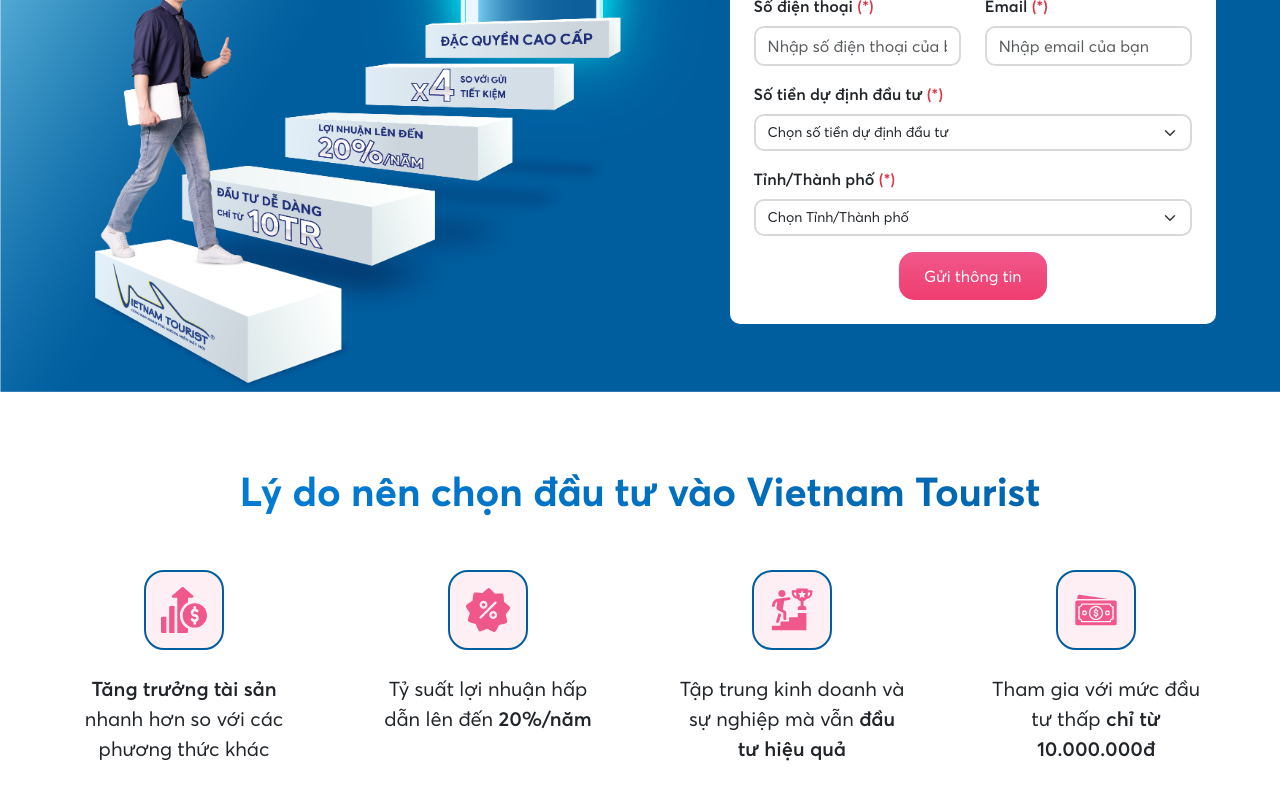
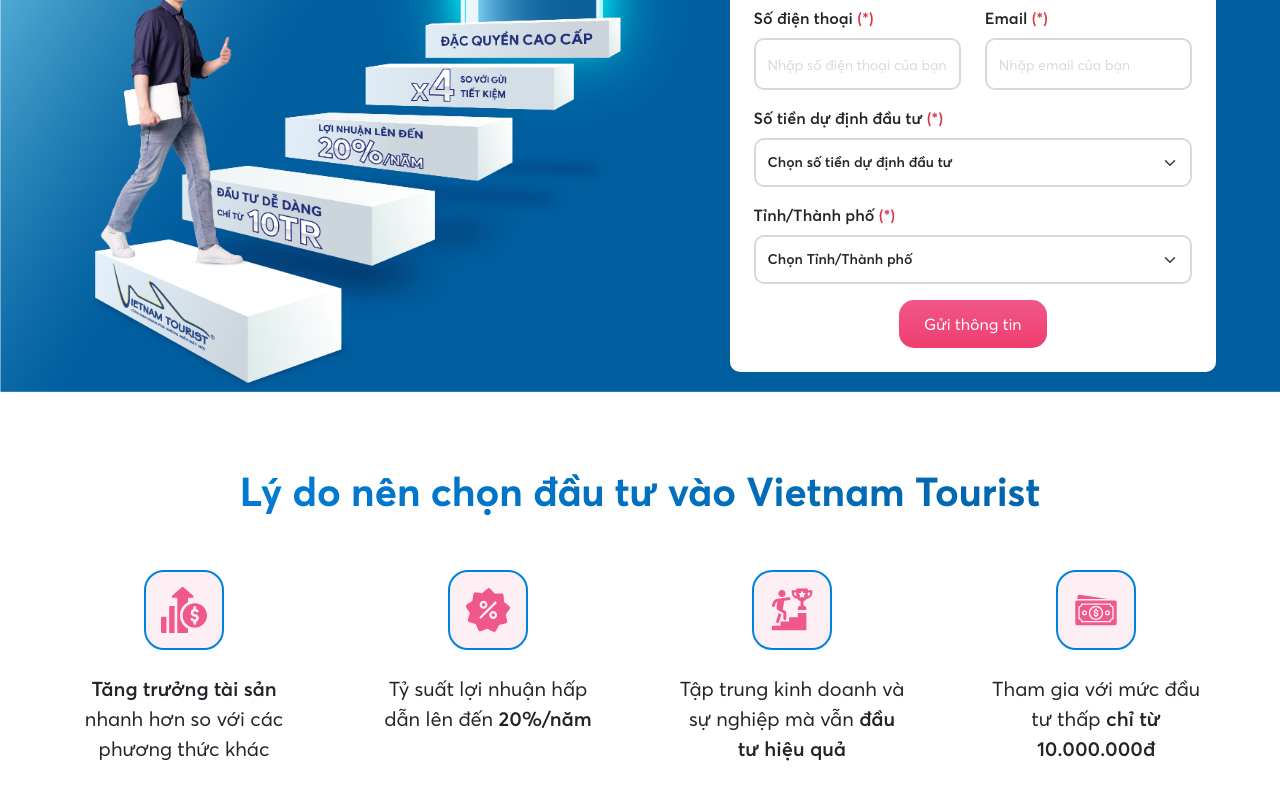
Before and after one commit to TanPhuong/landingpage-investor, a Vue app: page / in a window 1280 px wide. Shown: the part 360-1160 px from the top of the page. Built offline with nearby package versions, Linux system fonts and the light colour scheme.

Commit message:
fixing UI bug #2

```diff
--- a/src/views/HomeView.vue
+++ b/src/views/HomeView.vue
@@ -78,7 +78,7 @@ const data = [
               <div class="register-item mb-3">
                 <label for="investmentInput" class="form-label aver-semi-bold">Số tiền dự định đầu tư
                   <span class="text-danger">(*)</span></label>
-                <select name="investmentInput" id="investmentInput" class="form-select form-select-sm input-investor">
+                <select name="investmentInput" id="investmentInput" class="form-select form-select-sm input-investor aver-semi-bold">
                   <option selected>Chọn số tiền dự định đầu tư</option>
                 </select>
               </div>
@@ -87,7 +87,7 @@ const data = [
               <div class="register-item mb-3">
                 <label for="cityInput" class="form-label aver-semi-bold">Tỉnh/Thành phố
                   <span class="text-danger">(*)</span></label>
-                <select name="cityInput" id="cityInput" class="form-select form-select-sm input-investor">
+                <select name="cityInput" id="cityInput" class="form-select form-select-sm input-investor aver-semi-bold">
                   <option selected class="aver-bold">Chọn Tỉnh/Thành phố</option>
                 </select>
               </div>
@@ -103,7 +103,7 @@ const data = [
     </div>
 
     <!-- Reason section -->
-    <div id="reason_section" class="w-95">
+    <div id="reason_section" class="w-95 section-scroll-margin">
       <div class="reason_container p-70">
         <div class="title-section text-center fs-1 aver-bold page-text-gradient">
           Lý do nên chọn đầu tư vào Vietnam Tourist
@@ -181,7 +181,7 @@ const data = [
     </div>
 
     <!-- Consultant section -->
-    <div id="consultant_section">
+    <div id="consultant_section" class="section-scroll-margin">
       <div class="consultant_container w-95 p-70 d-flex justify-content-around align-items-center">
         <div class="img-section w-25" v-if="!mobileView">
           <img src="../assets/images/Model 2.png" alt="" class="block w-100">
@@ -214,12 +214,12 @@ const data = [
     </div>
 
     <!-- Benefit section -->
-    <div id="benefit_section">
+    <div id="benefit_section" class="section-scroll-margin">
       <div class="w-95 p-70">
-        <div class="title-section text-center fs-1 aver-bold mb-5">Ưu điểm khi đầu tư Vietnam Tourist</div>
+        <div class="title-section page-text-gradient text-center fs-1 aver-bold mb-5">Ưu điểm khi đầu tư Vietnam Tourist</div>
 
         <div class="table-container w-100">
-          <table class="table " style="margin: auto; width: 70%;">
+          <table class="table mb-4" style="margin: auto; width: 70%;">
             <thead>
               <tr>
                 <th scope="col"></th>
@@ -242,7 +242,7 @@ const data = [
     </div>
 
     <!-- Privilege section -->
-    <div id="privilege_section" class="page-gradient-blue">
+    <div id="privilege_section" class="page-gradient-blue section-scroll-margin">
       <div class="w-95 p-70">
         <div class="title-section text-white fs-1 aver-bold text-center">Đặc quyền dành riêng cho cổ đông</div>
 
@@ -384,6 +384,10 @@ input[type="number"]::-webkit-inner-spin-button {
   margin: 0;
 }
 
+.section-scroll-margin {
+  scroll-margin-top: 80px;
+}
+
 /* Form register section */
 #form-register_section {
   height: 80vh;
@@ -403,17 +407,16 @@ input[type="number"]::-webkit-inner-spin-button {
 }
 
 .input-investor {
+  padding: 12px;
   border: 2px solid #d9d9d9;
   border-radius: 10px;
 }
 
 select.input-investor {
-  padding: 6px 12px;
   font-weight: 500;
 }
 
-Ư .input-investor::placeholder {
-  padding: 4px;
+.input-investor::placeholder {
   font-size: 14px;
   color: #d9d9d9;
   font-weight: 400;
@@ -428,7 +431,8 @@ select.input-investor {
     padding: 15px;
     margin: auto;
     background-color: #feeff4;
-    border: 2px solid #005ea0;
+    /* border: 2px solid #005ea0; */
+    border: 2px solid #0181de;
     border-radius: 20px;
   }
 }
```
